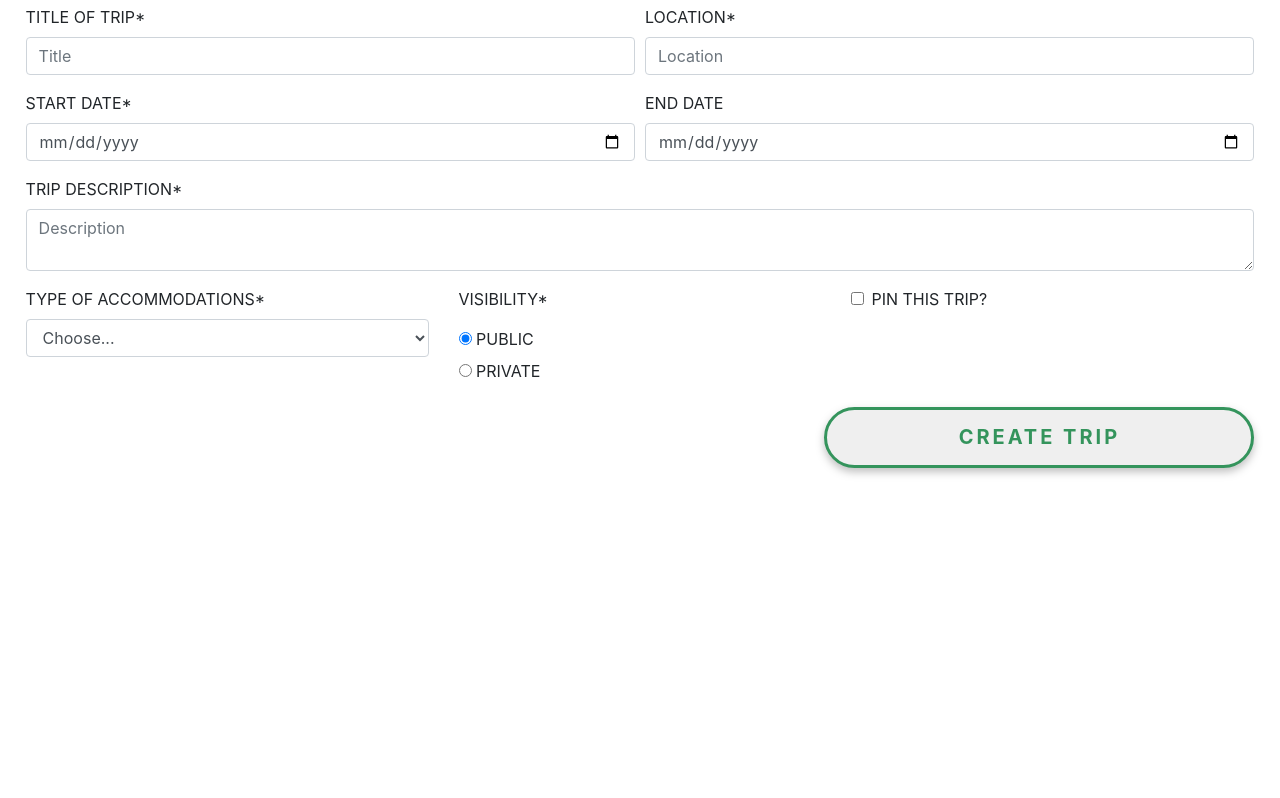
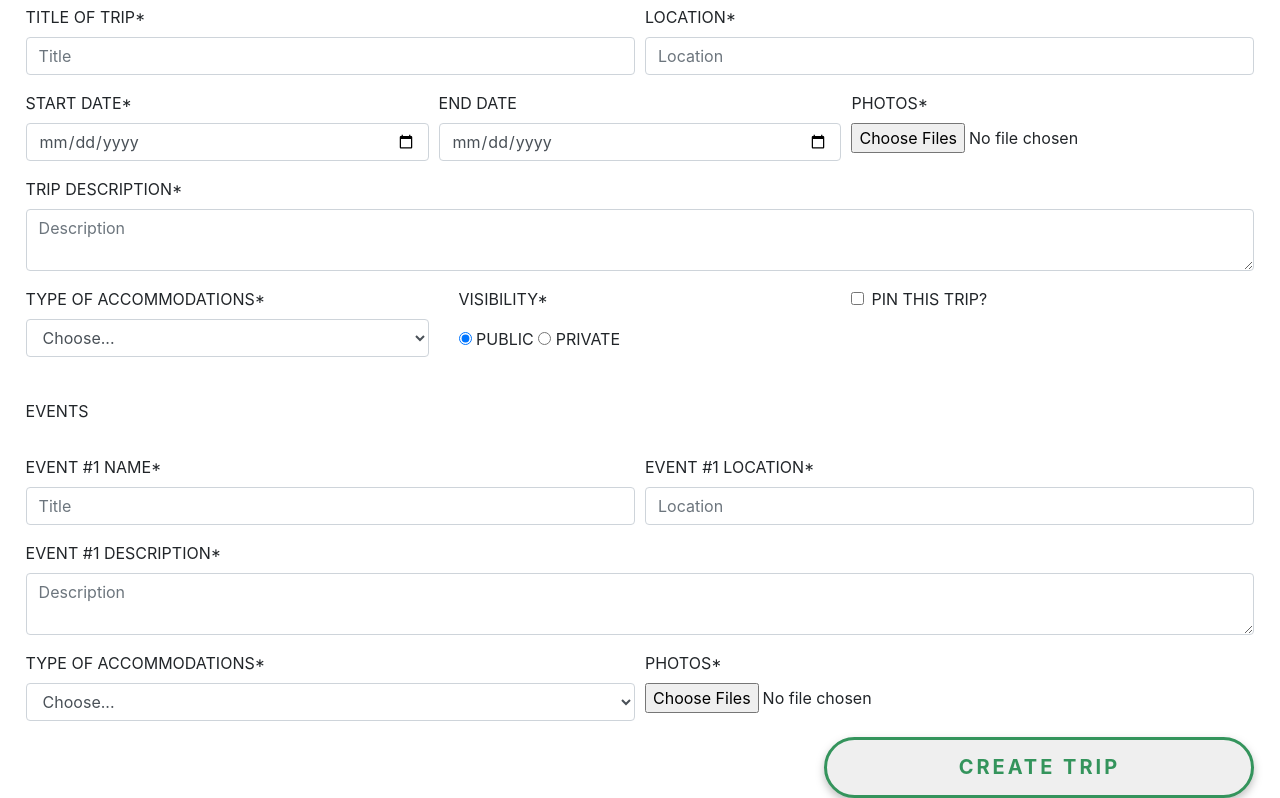
Before and after one commit to filipgraniczny/trip-tracker-csci201, a plain HTML site: page client/addtrip.html in a window 1280 px wide. Shown: the part 91-889 px from the top of the page. Before the commit the page ends 800 px from the top, so only its background shows below. Drawn offline with nearby package versions, Linux system fonts and the light colour scheme; some packages are replaced by stand-ins of ours.

Commit message:
added photo uploading and event fields

```diff
--- a/client/addtrip.html
+++ b/client/addtrip.html
@@ -38,19 +38,25 @@
       </div>
 
       <div class="form-row">
-        <div class="form-group col-md-6">
+        <div class="form-group col-md-4">
           <label for="start-date">START DATE*</label>
           <input type="date" class="form-control" id="start-date">
         </div>
-        <div class="form-group col-md-6">
+        <div class="form-group col-md-4">
           <label for="end-date">END DATE</label>
           <input type="date" class="form-control" id="end-date">
         </div>
+        <div class="form-group col-md-4">
+          <label for="img">PHOTOS*</label><br>
+          <input type="file" id="img" name="img" accept="image/*" multiple>
+        </div>
       </div>
+
       <div class="form-group">
         <label for="trip-description">TRIP DESCRIPTION*</label>
         <textarea class="form-control" id="trip-description" placeholder="Description"></textarea>
       </div>
+
       <div class="form-row">
         <div class="form-group col-md-4">
           <label for="accommodations-select">TYPE OF ACCOMMODATIONS*</label>
@@ -65,9 +71,9 @@
           <div class="form-check">
             <p>VISIBILITY*</p>
             <input type="radio" id="public" name="visibility" value="public" checked>
-            <label for="public">PUBLIC</label><br>
+            <label for="public">PUBLIC</label>
             <input type="radio" id="private" name="visibility" value="private">
-            <label for="private">PRIVATE</label><br>
+            <label for="private">PRIVATE</label>
           </div>
         </div>
         <div class="form-group col-md-2">
@@ -79,6 +85,46 @@
           </div>
         </div>
       </div>
+
+
+      <br>
+      <label>EVENTS</label>
+      <br><br>
+      <div class="form-row">
+        <div class="form-group col-md-6">
+          <label for="trip-title">EVENT #1 NAME*</label>
+          <input type="text" class="form-control" id="trip-title" placeholder="Title">
+        </div>
+        <div class="form-group col-md-6 pac-card">
+          <div id="pac-container">
+            <label for="location">EVENT #1 LOCATION*</label>
+            <input id="pac-input" type="text" class="form-control" placeholder="Location"/>
+          </div>
+        </div>
+      </div>
+
+      <div class="form-group">
+        <label for="trip-description">EVENT #1 DESCRIPTION*</label>
+        <textarea class="form-control" id="trip-description" placeholder="Description"></textarea>
+      </div>
+
+      <div class="form-row">
+        <div class="form-group col-md-6">
+          <label for="accommodations-select">TYPE OF ACCOMMODATIONS*</label>
+          <select id="accommodations-select" class="form-control">
+            <option selected>Choose...</option>
+            <option>HOTEL</option>
+            <option>AIRBNB</option>
+            <option>HOUSE</option>
+          </select>
+        </div>
+        <div class="form-group col-md-6">
+          <label for="img">PHOTOS*</label><br>
+          <input type="file" id="img2" name="img2" accept="image/*" multiple>
+        </div>
+      </div>
+
+
       <button type="submit" id="create-trip-btn">CREATE TRIP</button>
     </form>
 
--- a/client/styles/addtrip.css
+++ b/client/styles/addtrip.css
@@ -28,6 +28,10 @@ body {
     padding-left: 2%;
     padding-right: 2%;
     padding-bottom: 1%;
+}
+
+#img {
+   background-color: white;
 }
 
 /* CSS FOR LOCATION SEARCH WITH GOOGLE MAPS */
```
